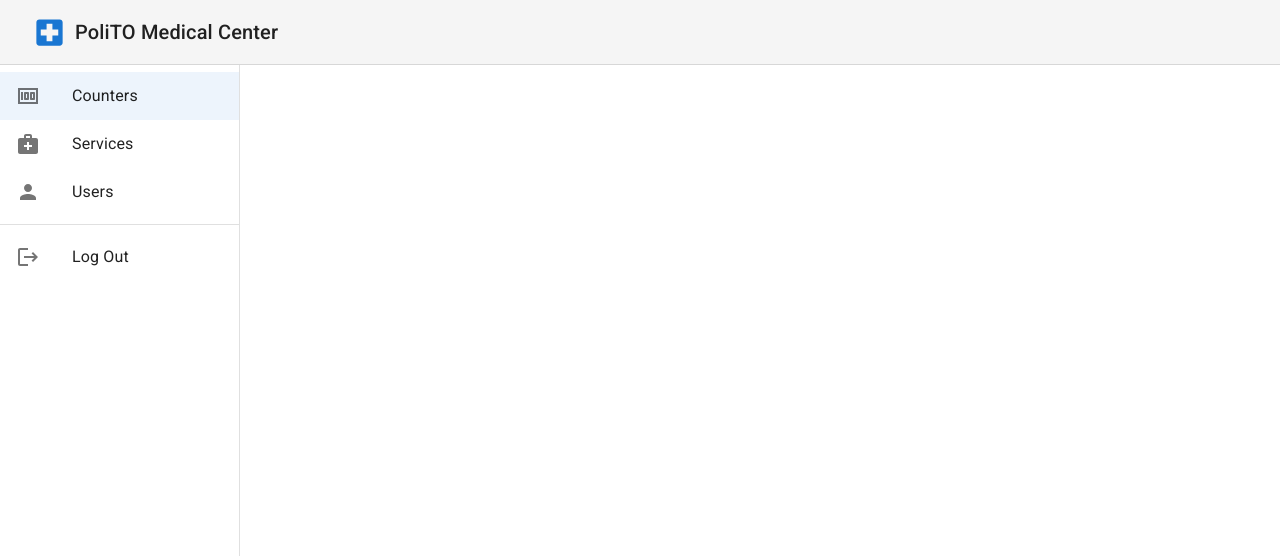
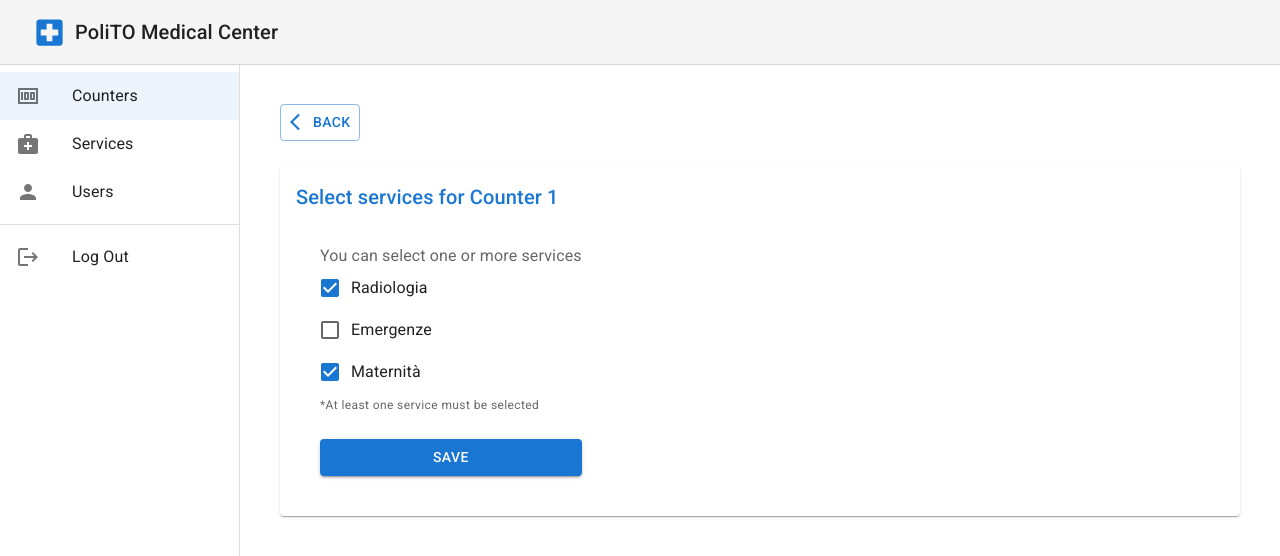
Before and after one commit to lennygir/polito-se2-23-02, a React (Vite) app in the folder client/: page /admin/edit-counters/1 in a window 1280 px wide. Shown: the top 556 px of the page. Built offline with nearby package versions, Linux system fonts and the light colour scheme.

Commit message:
feat: edit counter form added

```diff
--- a/client/src/App.jsx
+++ b/client/src/App.jsx
@@ -8,6 +8,7 @@ import LandingPage from "./routes/LandingPage";
 import OfficerPage from "./routes/OfficerPage";
 import RootPage from "./routes/RootPage";
 import CountersTable from "./components/CountersTable";
+import EditCounterForm from "./components/EditCounterForm";
 
 function App() {
   return (
@@ -20,14 +21,16 @@ function App() {
 
 function Main() {
   const [user, setUser] = useState("");
+  const [services, setServices] = useState([]);
 
   return (
     <Routes>
+      {/* prettier-ignore */}
       <Route path="/" element={<RootPage user={user} setUser={setUser} />}>
         <Route index element={<LandingPage setUser={setUser} />} />
         <Route path="admin" element={<AdminPage setUser={setUser} />}>
           <Route index path="counters" element={<CountersTable />} />
-          <Route path="edit-counters/:counterId" />
+          <Route path="edit-counters/:counterId" element={<EditCounterForm services={services}/>}/>
           <Route path="services" />
           <Route path="users" />
         </Route>
--- a/client/src/components/CountersTable.jsx
+++ b/client/src/components/CountersTable.jsx
@@ -12,8 +12,9 @@ import {
 } from "@mui/material";
 import EditIcon from "@mui/icons-material/Edit";
 import Title from "./Title";
+import { Link } from "react-router-dom";
 
-const rows = [
+const counters = [
   {
     id: 1,
     date: "24/10/2023",
@@ -53,12 +54,12 @@ export default function CountersTable(props) {
               </TableRow>
             </TableHead>
             <TableBody>
-              {rows.map((row) => (
-                <TableRow key={row.id}>
-                  <TableCell>{row.id}</TableCell>
+              {counters.map((counter) => (
+                <TableRow key={counter.id}>
+                  <TableCell>{counter.id}</TableCell>
                   <TableCell>
                     <Stack direction="row" spacing={2}>
-                      {row.services.map((service) => (
+                      {counter.services.map((service) => (
                         <Chip
                           key={service.id}
                           color={service.color}
@@ -69,7 +70,11 @@ export default function CountersTable(props) {
                     </Stack>
                   </TableCell>
                   <TableCell align="right">
-                    <IconButton aria-label="edit">
+                    <IconButton
+                      aria-label="edit"
+                      component={Link}
+                      to={`/admin/edit-counters/${counter.id}`}
+                    >
                       <EditIcon fontSize="small" color="primary" />
                     </IconButton>
                   </TableCell>
--- /dev/null
+++ b/client/src/components/EditCounterForm.jsx
@@ -0,0 +1,66 @@
+import {
+  Box,
+  Button,
+  Checkbox,
+  FormControl,
+  FormControlLabel,
+  FormGroup,
+  FormHelperText,
+  FormLabel,
+  Grid,
+  Paper,
+} from "@mui/material";
+import Title from "./Title";
+import { useState } from "react";
+import ArrowBackIosNewIcon from "@mui/icons-material/ArrowBackIosNew";
+import { useNavigate } from "react-router-dom";
+
+export default function EditCounterForm(props) {
+  const navigate = useNavigate();
+  const [counter, setCounter] = useState(undefined);
+
+  return (
+    <Grid container spacing={3} sx={{ pt: 13, pl: 35, pr: 5 }}>
+      <Grid item xs={15}>
+        <Button
+          variant="outlined"
+          startIcon={<ArrowBackIosNewIcon />}
+          sx={{ marginBottom: 3, paddingX: 1 }}
+          onClick={() => navigate("/admin/counters")}
+        >
+          Back
+        </Button>
+        <Paper sx={{ p: 2, display: "flex", flexDirection: "column" }}>
+          <Title text={"Select services for Counter 1"} />
+          <Box sx={{ display: "flex" }}>
+            <FormControl sx={{ m: 3 }} component="fieldset" variant="standard">
+              <FormLabel component="legend">
+                You can select one or more services
+              </FormLabel>
+              <FormGroup>
+                <FormControlLabel
+                  control={<Checkbox checked={true} name="gilad" />}
+                  label="Radiologia"
+                />
+                <FormControlLabel
+                  control={<Checkbox checked={false} name="jason" />}
+                  label="Emergenze"
+                />
+                <FormControlLabel
+                  control={<Checkbox checked={true} name="antoine" />}
+                  label="Maternità"
+                />
+              </FormGroup>
+              <FormHelperText>
+                *At least one service must be selected
+              </FormHelperText>
+              <Button variant="contained" sx={{ marginTop: 3 }}>
+                Save
+              </Button>
+            </FormControl>
+          </Box>
+        </Paper>
+      </Grid>
+    </Grid>
+  );
+}
```
Also changed, not shown: 1 other file (tests, documents, lock files or other folders).
